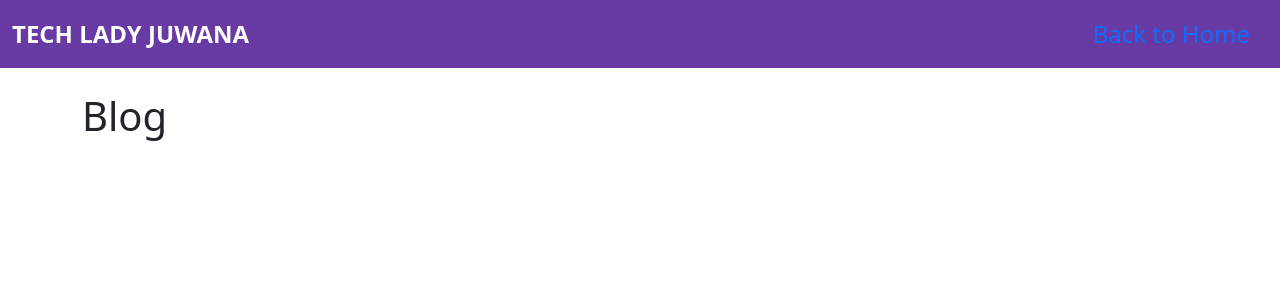
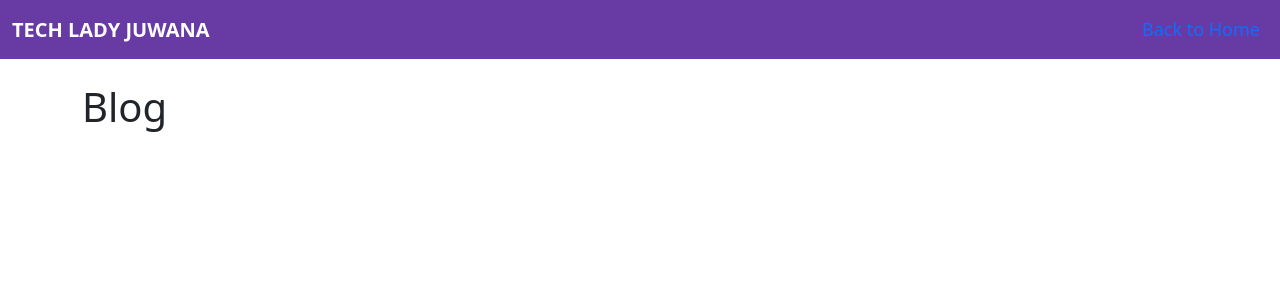
Before and after one commit to Sidd2024/Django-Portfolio, a Django app: page /blog/ in a window 1280 px wide. Shown: the top 300 px of the page. Run offline with Django 3.2, Linux system fonts and the light colour scheme; data that the repository does not hold is empty; some libraries are stand-ins or nearby versions.

Commit message:
Update CSS

```diff
--- a/mysite/static/css/style.css
+++ b/mysite/static/css/style.css
@@ -10,11 +10,11 @@ nav {
 }
 
 .navbar-brand img {
-    max-height: 50px;
+    max-height: 25px;
 }
 
 .navbar-brand {
-    font-size: 24px;
+    font-size: 20px;
     text-transform: uppercase;
     font-weight: 900;
     color: white;
@@ -22,8 +22,9 @@ nav {
 
 nav ul li a {
     color: white;
-    font-size: 24px;
-    margin: auto 10px;
+    font-size: 18px;
+    margin: auto;
+    text-align: center;
 }
 
 nav ul li a:hover {
@@ -55,9 +56,9 @@ section p {
 }
 
 button {
-    max-width: 40%;
-    border-radius: 40px !important;
-
+    max-width: 30%;
+    /* border-radius: 40px !important; */
+    text-align: center;
 }
 
 #hero .col {
```
